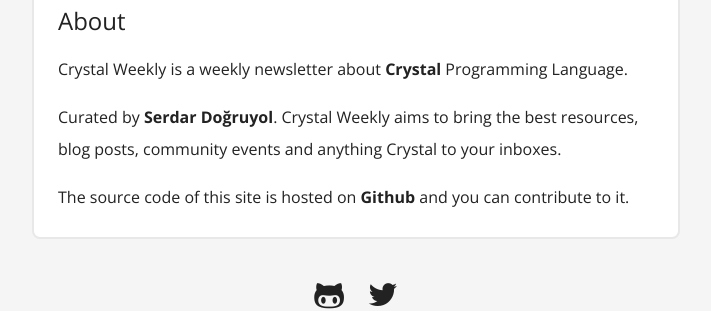
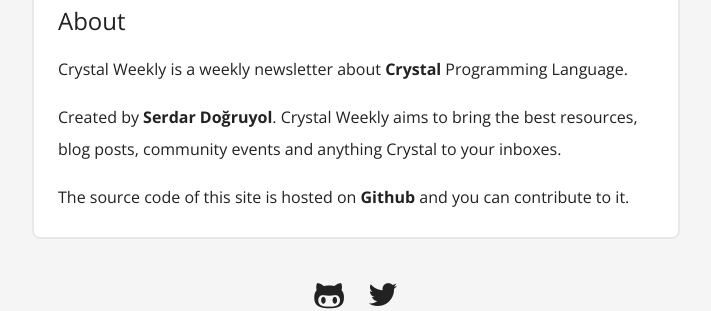
Before and after one commit to sdogruyol/crystal-weekly, a Jekyll site: the page built from index.html, in a window 1280 px wide. Shown: the part 346-657 px from the top of the page, without its empty margins (284-995 px from the left). Built offline with Jekyll 4.4.1, drawn with Linux system fonts in a browser that asks for light colours.

Commit message:
Update index.html
Fix typo.

```diff
--- a/index.html
+++ b/index.html
@@ -36,7 +36,7 @@ layout: default
     <div class="cw-height-16"></div>
     Crystal Weekly is a weekly newsletter about <a href="http://crystal-lang.org" class="cw-link" target="_blank">Crystal</a> Programming Language.
     <div class="cw-height-16"></div>
-    Curated by <a href="https://twitter.com/sdogruyol" class="cw-link" target="_blank">Serdar Doğruyol</a>. Crystal Weekly aims to bring the best resources,
+    Created by <a href="https://twitter.com/sdogruyol" class="cw-link" target="_blank">Serdar Doğruyol</a>. Crystal Weekly aims to bring the best resources,
     blog posts, community events and anything Crystal to your inboxes.
     <div class="cw-height-16"></div>
     The source code of this site is hosted on <a href="https://github.com/sdogruyol/crystal-weekly" class="cw-link" target="_blank">Github</a> and you
```
